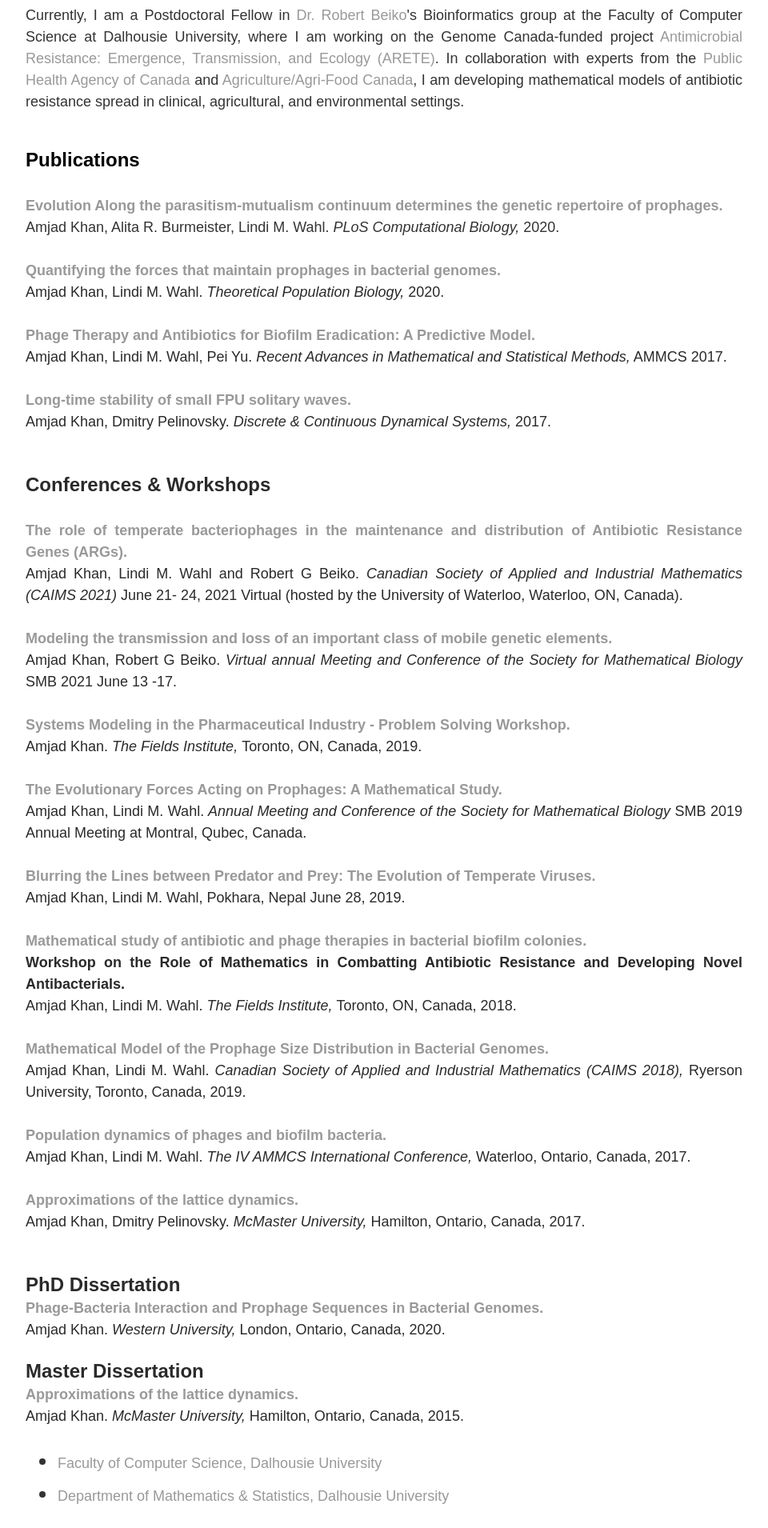
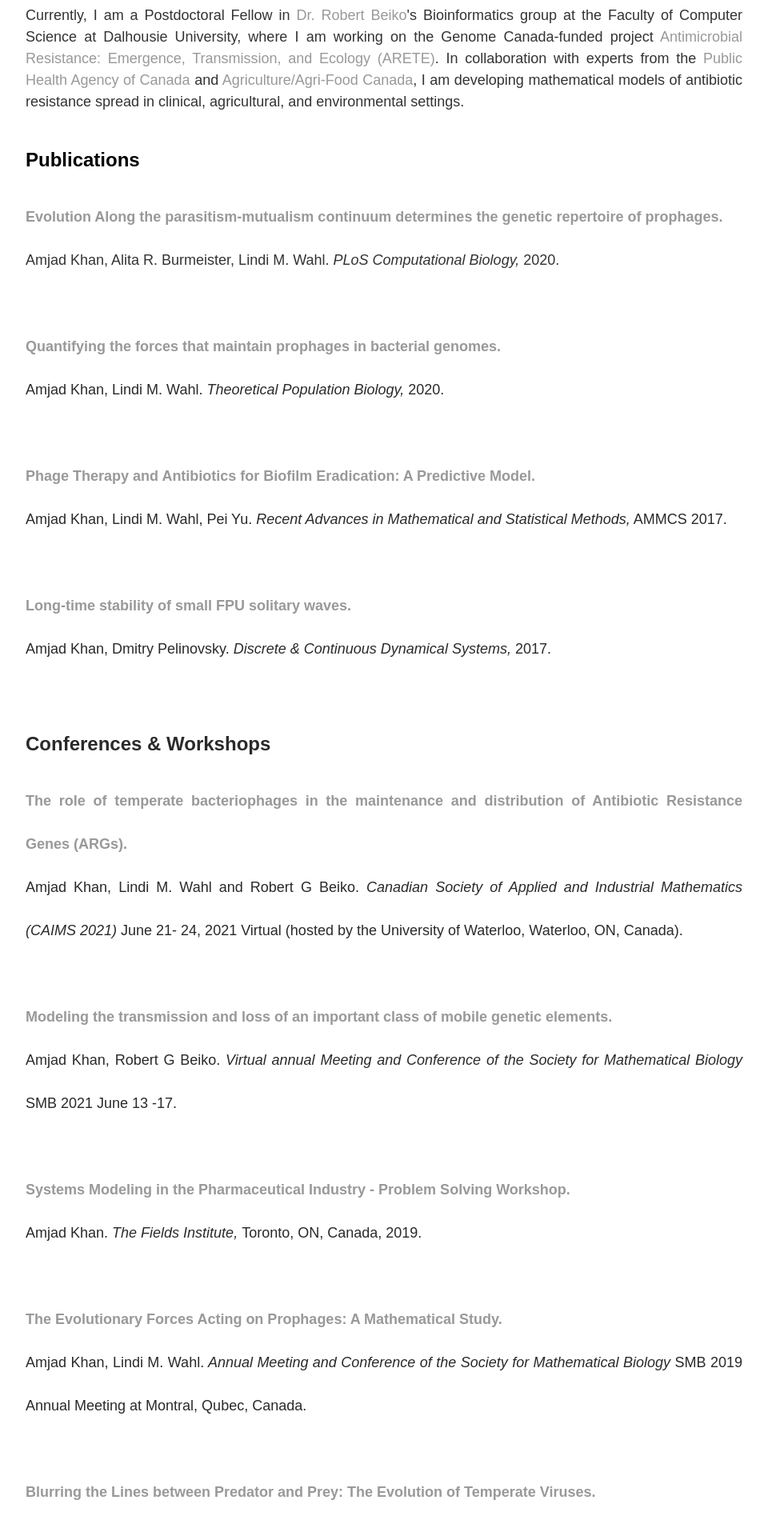
Before and after one commit to MathBioInfo/amjadkhan, a Jekyll site: the page built from Research/index.html, in a window 1280 px wide. Shown: the part 669-2579 px from the top of the page at 80% size, without its empty margins (160-1120 px from the left). Built offline with Jekyll 4.4.1, drawn with Linux system fonts in a browser that asks for light colours.

Commit message:
Update index.html

```diff
--- a/Research/index.html
+++ b/Research/index.html
@@ -44,7 +44,7 @@ title: About my research
 			<!--<h3> Pulications</p>-->
 			<!--<div class="paragraph"><font color="#2a2a2a" size="3">-->
 	<br><font size="5"><b>Publications</b></font><br>
-	<p style="text-align:justify;line-height:1">
+	<p style="text-align:justify;line-height:2">
 	<a href="https://journals.plos.org/ploscompbiol/article?id=10.1371/journal.pcbi.1008482" target="_blank">
 	<strong> Evolution Along the parasitism-mutualism continuum determines the genetic repertoire of prophages.
 	</strong></a><br />Amjad Khan, Alita R. Burmeister, Lindi M. Wahl.<em> PLoS Computational Biology,</em> 2020.
@@ -65,7 +65,7 @@ title: About my research
 	</font><br /><br /><font color="#2a2a2a" size="4">
 	</p>
 	<font size="5"><b>Conferences & Workshops</b></font>
-	<p style="text-align:justify;line-height:1">
+	<p style="text-align:justify;line-height:2">
 	<a href="https://uwaterloo.ca/canadian-applied-industrial-math-society-annual-meeting-2021/" target="_blank">
 	<strong> The role of temperate bacteriophages in the maintenance and distribution of Antibiotic Resistance Genes (ARGs).
 	</strong></a><br />Amjad Khan, Lindi M. Wahl and Robert G Beiko.<em> Canadian Society of Applied and Industrial Mathematics (CAIMS 2021) </em>
```
